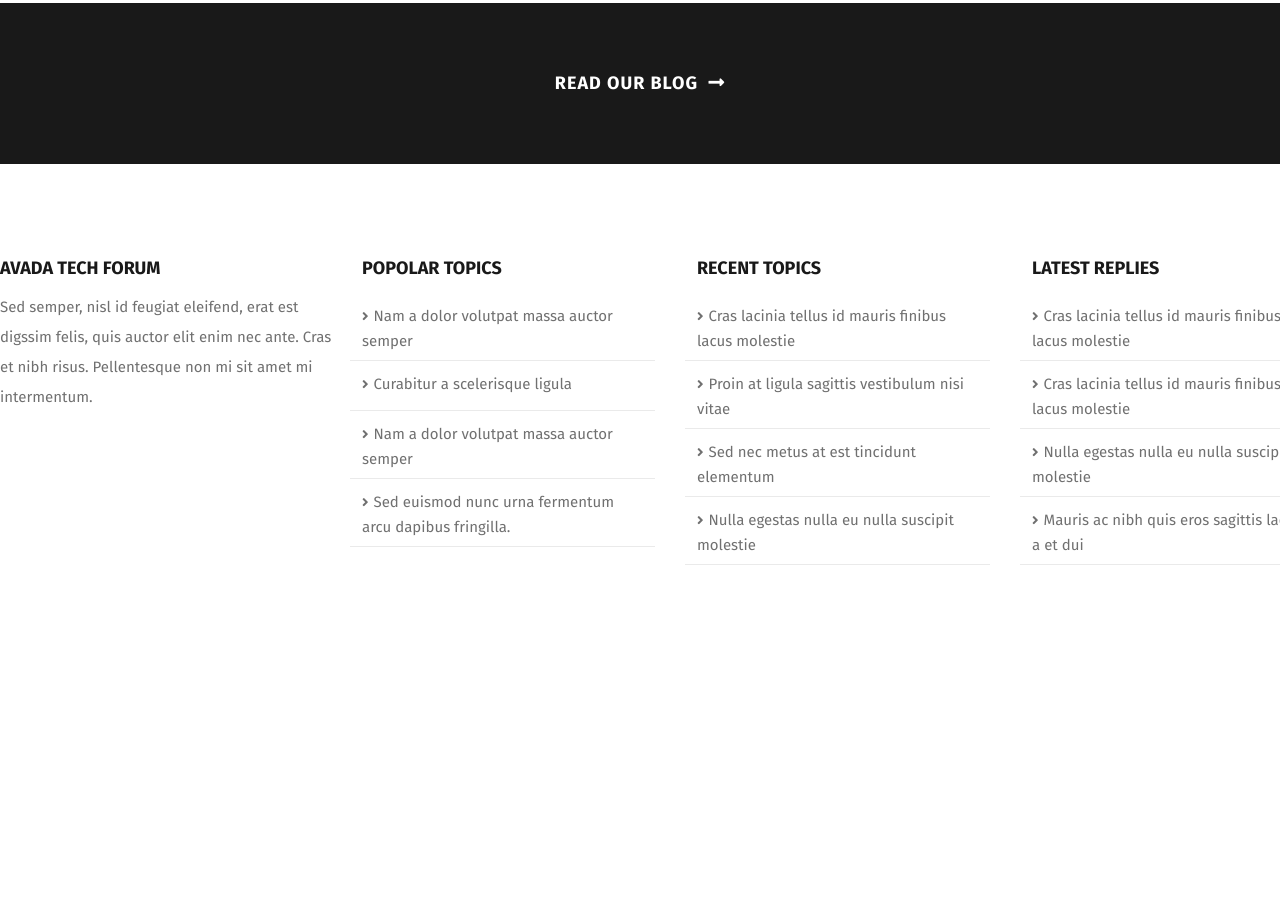
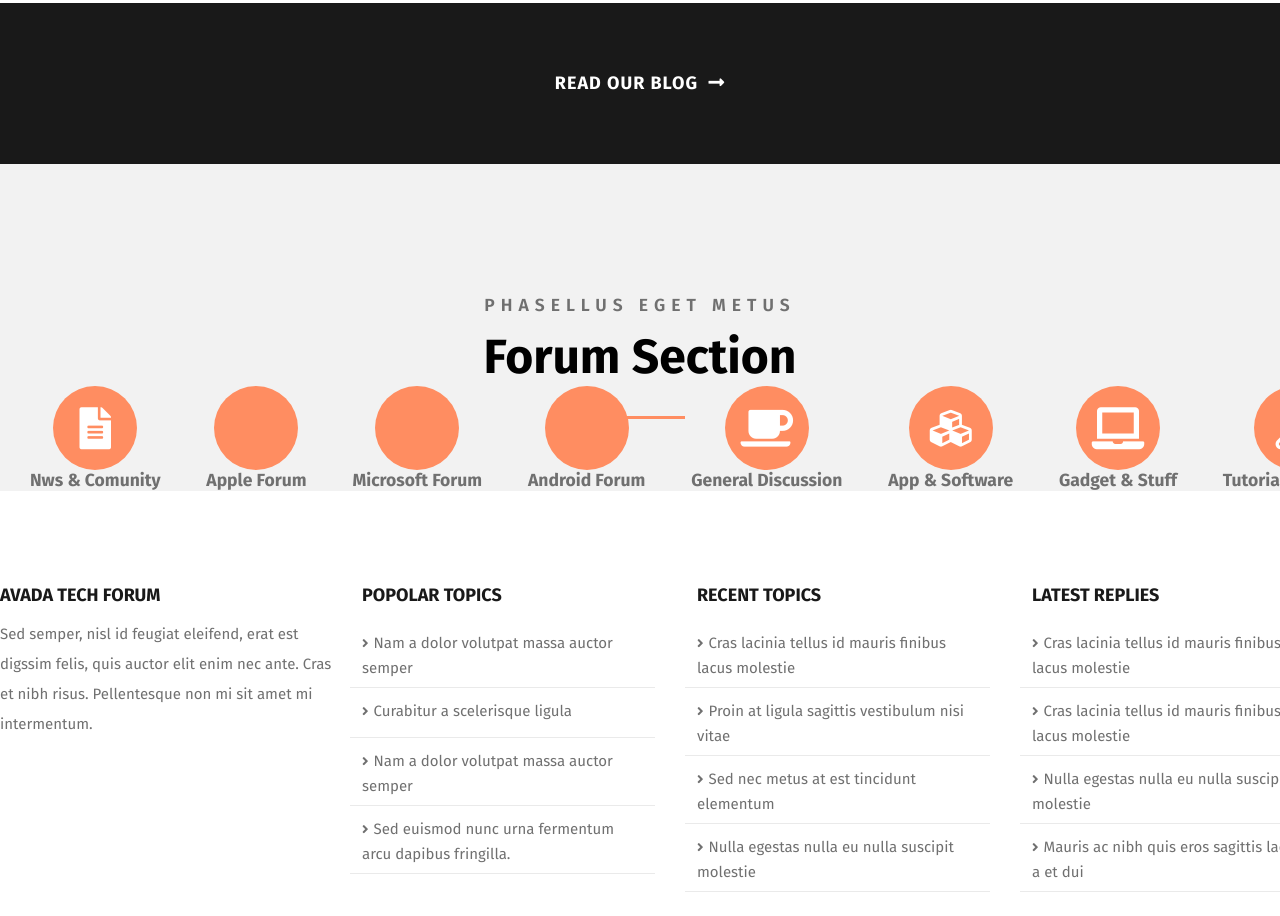
Before and after one commit to 0d1n92/proj-html-vuejs, a website: page index.html in a window 1280 px wide. Shown: the part 3987-4903 px from the top of the page. Before the commit the page ends 4632 px from the top, so only its background shows below. Drawn offline with nearby package versions, Linux system fonts and the light colour scheme.

Commit message:
icons forum section

```diff
--- a/index.html
+++ b/index.html
@@ -59,7 +59,7 @@
         <!-- section news -->
         <section id="news">
           <h3 class="sub" >PHASELLUS EGET METUS</h3>
-          <h2>All the latest news</h2>
+          <h2 class="title_big_section">All the latest news</h2>
           <span class="orange_line"></span>
           <!-- article grid 3 items-->
           <div id="grid_news_preview"  class="container_1340 margin_auto  margin_bottom_40 orizontal_flex">
@@ -127,6 +127,17 @@
         <div id="redour_wrapper_XXS_btn">
           <a class="btn_XXS" type="button" name="button">READ OUR BLOG <i class="fas fa-long-arrow-alt-right"></i></a>
         </div>
+        <section id="forum_section">
+          <h3 class="sub">PHASELLUS EGET METUS</h3>
+          <h2 class="title_big_section">Forum Section</h2>
+          <span class="orange_line"></span>
+          <div id="container_sections_forum" class="container_1340 margin_auto">
+            <div v-for="element in sectionsForum" class="box_section_forum">
+              <i  aria-hidden="true" :class="element.icon" class="fas"></i>
+              <h3>{{element.title}}</h3>
+            </div>
+          </div>
+        </section>
         <footer >
           <div id="footer_top" class="container_1340 margin_auto">
             <div id="description_footer">
--- a/js/main.js
+++ b/js/main.js
@@ -111,7 +111,42 @@ var app = new Vue({
         date:"October 11th, 2015",
         comments:"Comments Off",
       }
-    ]
+    ],
+    sectionsForum: [
+      {
+        title: "Nws & Comunity",
+        icon:"fa-file-alt",
+      },
+      {
+        title: "Apple Forum",
+        icon:"fa-apple",
+      },
+      {
+        title: "Microsoft Forum",
+        icon:"fa-windows",
+      },
+      {
+        title:"Android Forum",
+        icon:"fa-android",
+      },
+      {
+        title:"General Discussion",
+        icon:"fa-coffee",
+      },
+      {
+        title:"App & Software",
+        icon:"fa-cubes",
+      },
+      {
+        title:"Gadget & Stuff",
+        icon:"fa-laptop",
+      },
+      {
+        title:"Tutorials & Guides",
+        icon:"fa-wrench",
+      },
+
+    ],
 
 
 
--- a/src/partials/_common.scss
+++ b/src/partials/_common.scss
@@ -140,3 +140,13 @@ body {
     background-color: $lightCoral;
 
   }
+  h2.title_big_section {
+    font-size: 48px;
+    font-weight: 700;
+    color: black;
+    & + .orange_line {
+      position: absolute;
+      right: 50%;
+      transform: translateX(50%);
+    }
+  }
--- a/src/partials/_footer.scss
+++ b/src/partials/_footer.scss
@@ -1,3 +1,4 @@
+
 #footer_top {
   display: flex;
   padding: 80px 0;
--- a/src/partials/_main.scss
+++ b/src/partials/_main.scss
@@ -58,25 +58,13 @@ section#description_site {
 // section description-CLOSE
 // section new
 section#news {
-  text-align: center;
-  padding-top: 120px;
-  padding-right: 30px;
-  padding-left: 30px;
-  .orange_line {
-    position: absolute;
-    right: 50%;
+  @include paddingSection;
 
-    transform: translateX(50%);
-  }
   h3.sub {
     color: $emperorGrey;
     margin-bottom: 20px;
   }
-  h2 {
-    font-size: 48px;
-    font-weight: 700;
-    color: black;
-  }
+
 }
 // section news-CLOSE
 // section featured
@@ -143,3 +131,25 @@ section#reviewed {
   }
 }
 // section reviewed-CLOSE
+section#forum_section {
+  @include paddingSection;
+  background-color:#f2f2f2;
+  #container_sections_forum {
+    display: flex;
+    justify-content: space-between;
+    .box_section_forum {
+      i {
+        border-color:rgba(255,255,255,0);
+        border-width:0px;
+        background-color:$lightCoral;
+        box-sizing:content-box;
+        height:84px;
+        width:84px;
+        line-height:84px;
+        border-radius:100%;
+        color:#ffffff;
+        font-size:42px;
+      }
+    }
+  }
+}
--- a/src/partials/_variables.scss
+++ b/src/partials/_variables.scss
@@ -2,6 +2,7 @@
 $easternBlue: #26a9bd;
 $doveGrey:#707070;
 $emperorGrey:#525252;
+$silverChalice:#aeaeae;
 $codeGrey:#191919;
 $lightCoral: #FF8D61;
 $maxWidthPage: 1340;
@@ -42,3 +43,10 @@ $reviewArticoleHero:"../img/featured_article_2_bg.jpg";
   background-size: cover;
   color: white;
 }
+
+@mixin paddingSection {
+  text-align: center;
+  padding-top: 120px;
+  padding-right: 30px;
+  padding-left: 30px
+}
```
Also changed, not shown: css/style.css.
